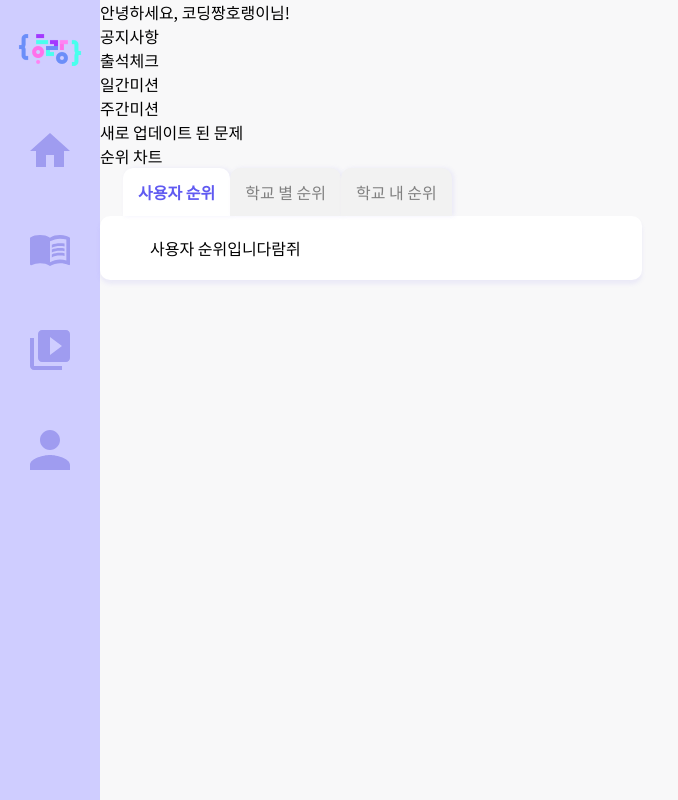
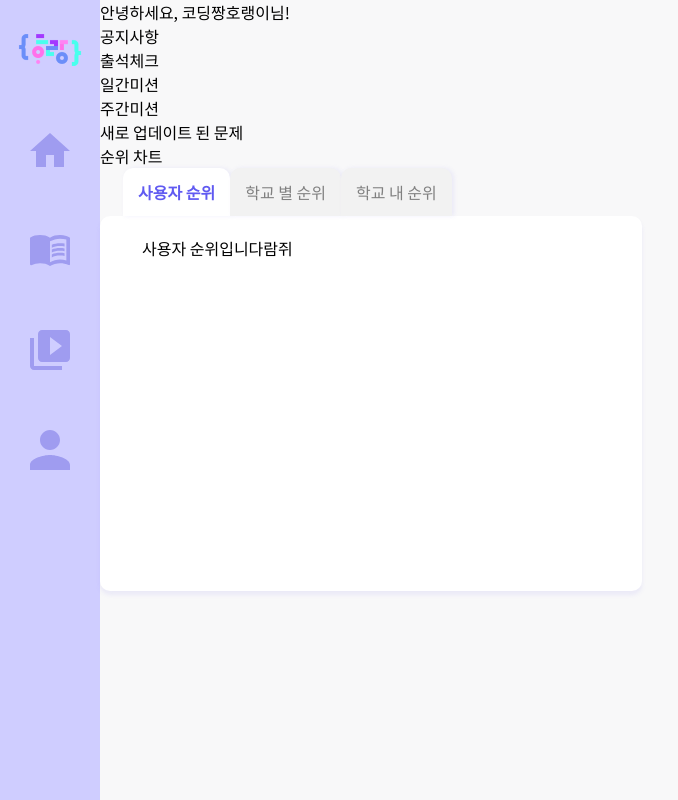
Before and after one commit to horang-edu/FE, a React (Create React App) app: page / in a window 1280 px wide. Shown: the whole page, without its empty margins (0-678 px from the left). Built offline with nearby package versions, Linux system fonts and the light colour scheme.

Commit message:
#18 fix : 탭 메뉴 동적 padding 변경 내용 수정

```diff
--- a/src/components/tab/Tab.jsx
+++ b/src/components/tab/Tab.jsx
@@ -1,14 +1,23 @@
 import React, { useState } from "react";
 
-function Tab({ tabData, type }) {
+function Tab({ tabData }) {
   const [currentTab, setCurrentTab] = useState(0);
-  const padding = {
-    userRanking: "px-[3.125rem] py-5",
-    schoolRanking: "px-[6.375rem] py-5",
-    campusRanking: "px-[4.5rem] py-5",
-    notice: "px-[2.375rem] py-8",
-    question: "px-[1.875rem] pt-5 pb-[2.375rem]",
-  };
+  // const padding = {
+  //   userRanking: "px-[2.625rem] py-5",
+  //   schoolRanking: "px-[6.375rem] py-5",
+  //   campusRanking: "px-[2.625rem] py-5",
+  //   // campusRanking: "px-[4.5rem] py-5",
+  //   notice: "px-[2.375rem] py-8",
+  //   question: "px-[1.875rem] pt-5 pb-[2.375rem]",
+  // };
+
+  const padding = [
+    "px-[2.625rem] py-5", // userRanking
+    "px-[6.375rem] py-5", // schoolRanking
+    "px-[2.625rem] py-5", // campusRanking
+    "px-[2.375rem] py-8", // notice
+    "px-[1.875rem] pt-5 pb-[2.375rem]", // question
+  ];
 
   return (
     <div>
@@ -21,7 +30,7 @@ function Tab({ tabData, type }) {
           );
         })}
       </ul>
-      <div className={`${padding[type]} w-full rounded-custom shadow-custom bg-white`}>{tabData[currentTab].content}</div>
+      <div className={`${padding[currentTab]} w-full h-[23.4375rem] overflow-hidden rounded-custom shadow-custom bg-white`}>{tabData[currentTab].content}</div>
     </div>
   );
 }
--- a/src/pages/Home.jsx
+++ b/src/pages/Home.jsx
@@ -23,9 +23,9 @@ function Home() {
         <div>주간미션</div>
       </div>
       <div>새로 업데이트 된 문제</div>
-      <div className="w-[542px]">
+      <div className="w-[33.875rem]">
         <h2>순위 차트</h2>
-        <Tab tabData={tabData} type={"userRanking"} />
+        <Tab tabData={tabData} />
       </div>
     </div>
   );
```
